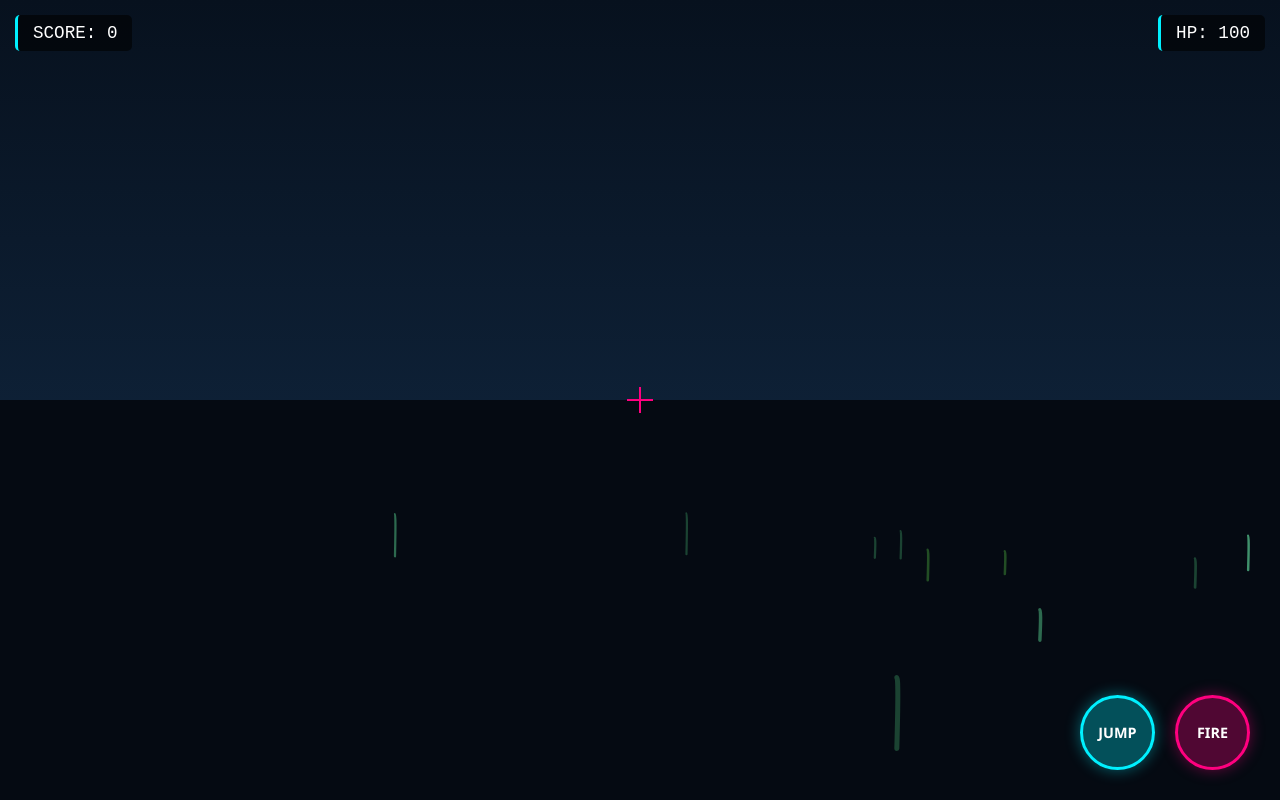
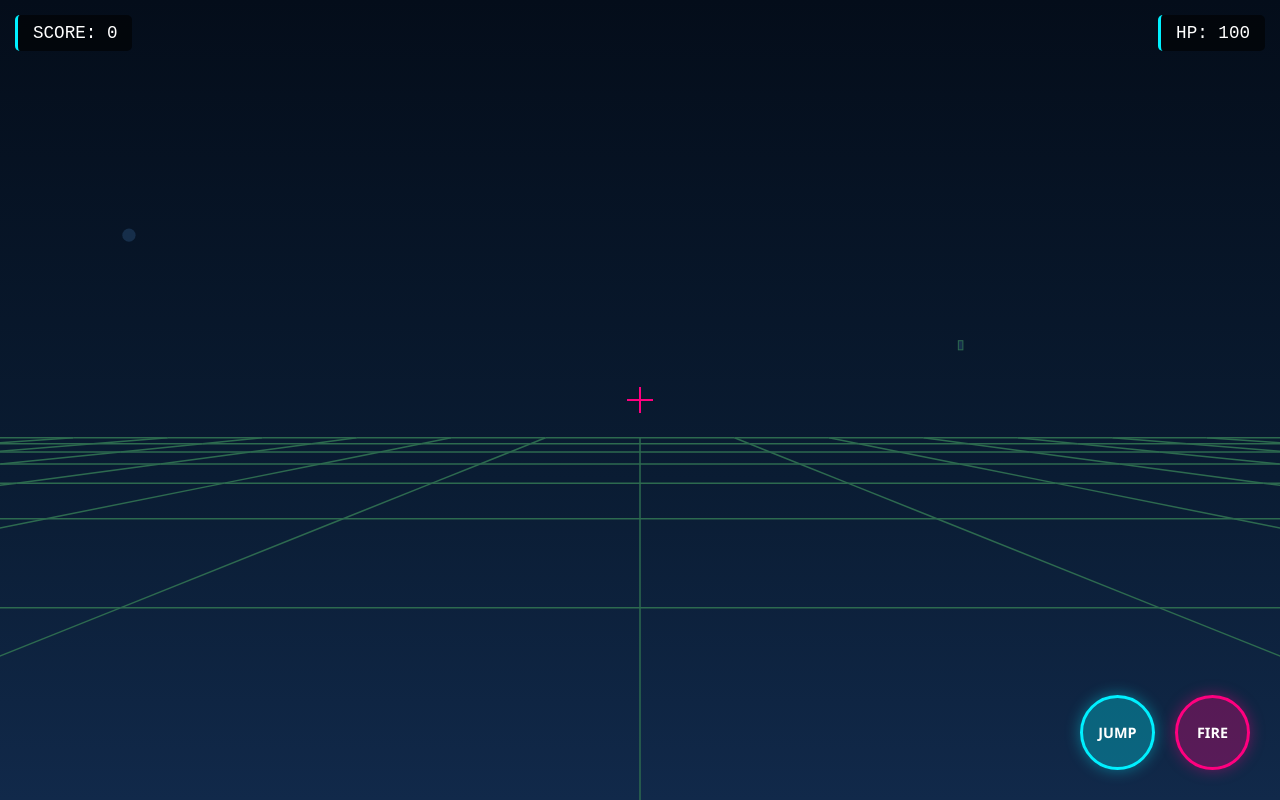
Before and after one commit to nafiulsafitawfiq-ship-it/game.ai, a plain HTML site: page index.html in a window 1280 px wide. Both pictures are taken after a click on the button "SINGLE PLAYER". Drawn offline with Linux system fonts and the light colour scheme.

Commit message:
Update index.html

```diff
--- a/index.html
+++ b/index.html
@@ -3,7 +3,7 @@
 <head>
     <meta charset="UTF-8">
     <meta name="viewport" content="width=device-width, initial-scale=1.0, maximum-scale=1.0, user-scalable=no">
-    <title>AI Game Hub - Optimized Small Island</title>
+    <title>AI Game Hub - Fixed Perspective Edition</title>
     <style>
         :root {
             --neon-blue: #00f0ff;
@@ -27,7 +27,7 @@
             font-family: 'Segoe UI', Roboto, Helvetica, Arial, sans-serif;
         }
 
-        /* --- MENU STYLE --- */
+        /* --- NAVIGATION MENU INTERFACE --- */
         #menu-container {
             position: absolute;
             width: 100%;
@@ -108,7 +108,7 @@
             box-shadow: 0 0 25px var(--neon-blue);
         }
 
-        /* --- GAME SCREEN --- */
+        /* --- GAME MECHANICS AND INTERFACE LAYER --- */
         #game-container {
             position: relative;
             width: 100%;
@@ -165,7 +165,7 @@
         #crosshair::before { top: 4px; left: -8px; width: 26px; height: 2px; }
         #crosshair::after { top: -8px; left: 4px; width: 2px; height: 26px; }
 
-        /* Controls */
+        /* Multiplatform Input Zones */
         .touch-zone {
             position: absolute;
             bottom: 0;
@@ -203,6 +203,7 @@
             box-shadow: 0 0 10px var(--neon-blue);
         }
 
+        /* Fixed Button Wrapper Zone */
         #action-container {
             position: absolute;
             bottom: 30px;
@@ -255,13 +256,13 @@
         #fallback-canvas {
             width: 100%;
             height: 100%;
-            background-color: #060b11;
+            background-color: #0a141d;
         }
     </style>
 </head>
 <body>
 
-    <!-- MAIN MENU -->
+    <!-- MAIN INTERFACE MENU -->
     <div id="menu-container">
         <div class="menu-content">
             <h1>AI GAME HUB</h1>
@@ -280,6 +281,7 @@
 
         <div id="joystick-base"><div id="joystick-stick"></div></div>
 
+        <!-- Action Control Elements -->
         <div id="action-container">
             <div id="jump-btn" class="game-btn">JUMP</div>
             <div id="shoot-btn" class="game-btn">FIRE</div>
@@ -296,17 +298,16 @@
 
     <script>
         let score = 0, health = 100;
-        let targets = [], bullets = [], pillars = [], grassBlades = [];
+        let targets = [], bullets = [], pillars = [];
 
-        // --- DECREASED ISLAND AREA RADIUS ---
-        const ISLAND_RADIUS = 12; // Tight small island field boundary constraints
-
-        let pX = 0, pY = 1.2, pZ = 5;
+        // Character Position & Jump Variables
+        let pX = 0, pY = 1.2, pZ = 8;
         let velocityY = 0;
         const GRAVITY = -0.015;
         const JUMP_FORCE = 0.35;
         let isGrounded = true;
 
+        // View angles
         let rotY = 0, rotX = 0;
         const moveVector = { x: 0, y: 0 };
 
@@ -341,32 +342,16 @@
         window.addEventListener('resize', resizeCanvas);
 
         function initEngine() {
-            // --- REDUCED GRASS BLADES FOR LAG-FREE MOBILE RENDERING ---
-            for (let i = 0; i < 150; i++) {
-                let greenVariations = ['#224d24', '#2d6a4f', '#40916c', '#1b4332'];
-                // Spawns only within the compressed island boundaries
-                let angle = Math.random() * Math.PI * 2;
-                let radius = Math.random() * (ISLAND_RADIUS - 1);
-                grassBlades.push({
-                    x: Math.cos(angle) * radius,
-                    z: Math.sin(angle) * radius,
-                    height: 0.15 + Math.random() * 0.2,
-                    color: greenVariations[Math.floor(Math.random() * greenVariations.length)]
+            // Generate Pillars
+            for (let i = 0; i < 15; i++) {
+                pillars.push({
+                    x: (Math.random() - 0.5) * 60,
+                    z: (Math.random() - 0.5) * 60,
+                    size: 3 + Math.random() * 3
                 });
             }
-
-            // Compacted map obstacle structures count
-            for (let i = 0; i < 5; i++) {
-                let angle = Math.random() * Math.PI * 2;
-                let radius = 3 + Math.random() * (ISLAND_RADIUS - 5);
-                pillars.push({
-                    x: Math.cos(angle) * radius,
-                    z: Math.sin(angle) * radius,
-                    size: 2 + Math.random() * 2
-                });
-            }
-
-            for (let i = 0; i < 4; i++) spawnTarget();
+            // Spawn Enemy Targets
+            for (let i = 0; i < 5; i++) spawnTarget();
             setupControls();
             requestAnimationFrame(renderLoop);
         }
@@ -427,9 +412,9 @@
             rightZone.addEventListener('touchmove', (e) => {
                 for(let t of e.changedTouches) {
                     if(t.identifier === rightTouchId) {
-                        rotY -= (t.clientX - lastX) * 0.006; // Snappier touch response look controls
-                        rotX += (t.clientY - lastY) * 0.006;
-                        rotX = Math.max(-Math.PI/3.5, Math.min(Math.PI/3.5, rotX));
+                        rotY -= (t.clientX - lastX) * 0.005;
+                        rotX += (t.clientY - lastY) * 0.005; // CORRECTED LOOK PERSPECTIVE
+                        rotX = Math.max(-Math.PI/3, Math.min(Math.PI/3, rotX));
                         lastX = t.clientX; lastY = t.clientY;
                     }
                 }
@@ -438,11 +423,14 @@
                 for(let t of e.changedTouches) { if(t.identifier === rightTouchId) rightTouchId = null; }
             });
 
+            // Action Callbacks (Ensures Fire button creates projectile and registers damage)
             shootBtn.addEventListener('touchstart', (e) => { e.preventDefault(); fireBullet(); });
             shootBtn.addEventListener('mousedown', (e) => { e.preventDefault(); fireBullet(); });
+
             jumpBtn.addEventListener('touchstart', (e) => { e.preventDefault(); jumpAction(); });
             jumpBtn.addEventListener('mousedown', (e) => { e.preventDefault(); jumpAction(); });
 
+            // Keyboard mappings
             window.addEventListener('keydown', (e) => {
                 if(e.code === 'KeyW' || e.code === 'ArrowUp') moveVector.y = 1;
                 if(e.code === 'KeyS' || e.code === 'ArrowDown') moveVector.y = -1;
@@ -454,190 +442,152 @@
                 if(['KeyW','KeyS','ArrowUp','ArrowDown'].includes(e.code)) moveVector.y = 0;
                 if(['KeyA','KeyD','ArrowLeft','ArrowRight'].includes(e.code)) moveVector.x = 0;
             });
+
+            let mDown = false;
+            window.addEventListener('mousedown', (e) => { if(e.target.className === 'touch-zone') mDown = true; });
+            window.addEventListener('mouseup', () => mDown = false);
+            window.addEventListener('mousemove', (e) => {
+                if(!mDown) return;
+                rotY -= e.movementX * 0.004;
+                rotX += e.movementY * 0.004;
+                rotX = Math.max(-Math.PI/3, Math.min(Math.PI/3, rotX));
+            });
         }
 
         function spawnTarget() {
-            let angle = Math.random() * Math.PI * 2;
-            let radius = Math.random() * (ISLAND_RADIUS - 2);
             targets.push({
-                x: Math.cos(angle) * radius,
-                y: 1.0 + Math.random() * 1.5,
-                z: Math.sin(angle) * radius,
+                x: (Math.random() - 0.5) * 30,
+                y: 1.0 + Math.random() * 2,
+                z: (Math.random() - 0.5) * 30,
                 dx: (Math.random() - 0.5) * 0.04,
                 dz: (Math.random() - 0.5) * 0.04
             });
         }
 
         function fireBullet() {
+            // Precise forward heading projection vector
             let cosX = Math.cos(rotX), sinX = Math.sin(rotX);
             let cosY = Math.cos(rotY), sinY = Math.sin(rotY);
             bullets.push({
-                x: pX, y: pY - 0.1, z: pZ,
+                x: pX,
+                y: pY - 0.1, // Spawns directly below crosshair sightline
+                z: pZ,
                 vx: -sinY * cosX * 0.6,
-                vy: -sinX * 0.6,
+                vy: -sinX * 0.6, // Inverted vertical vector component
                 vz: -cosY * cosX * 0.6,
-                life: 45 // Shorter life for smaller area boundary limits
+                life: 60 // Bullet frames limit
             });
         }
 
         function project(x, y, z) {
+            // FIX: Rebuilt view space matrix transformation to correct upside down ground tracking
             let cx = x - pX, cy = y - pY, cz = z - pZ;
+
             let cosY = Math.cos(-rotY), sinY = Math.sin(-rotY);
             let rx = cx * cosY - cz * sinY;
             let rz = cx * sinY + cz * cosY;
 
             let cosX = Math.cos(-rotX), sinX = Math.sin(-rotX);
-            let ry = cy * cosX + rz * sinX;
+            let ry = cy * cosX + rz * sinX; // Corrected sign for looking orientation
             let fz = -cy * sinX + rz * cosX;
 
-            if (fz <= 0.1) return null;
+            if (fz <= 0.1) return null; // Filter items behind the vision field
 
             let w = canvas.width, h = canvas.height;
-            let scale = h / (2 * Math.tan(Math.PI / 6));
+            let scale = h / (2 * Math.tan(Math.PI / 6)); // Projection focal scalar
             return {
                 x: (rx * scale) / fz + w / 2,
-                y: -(ry * scale) / fz + h / 2,
+                y: -(ry * scale) / fz + h / 2, // Flipped screen Y coordinate axis transformation
                 depth: fz
             };
         }
 
         function renderLoop() {
+            // Physics ticks update
             velocityY += GRAVITY;
             pY += velocityY;
             if (pY <= 1.2) { pY = 1.2; velocityY = 0; isGrounded = true; }
 
             let cosY = Math.cos(rotY), sinY = Math.sin(rotY);
-            pX += (-moveVector.x * cosY + moveVector.y * sinY) * 0.09;
-            pZ += (-moveVector.x * sinY - moveVector.y * cosY) * 0.09;
+            pX += (-moveVector.x * cosY + moveVector.y * sinY) * 0.1;
+            pZ += (-moveVector.x * sinY - moveVector.y * cosY) * 0.1;
 
-            // --- RESTRAIN CHARACTER MOVEMENT WITHIN SMALL ISLAND RADIAL RANGE ---
-            let playerDistFromCenter = Math.sqrt(pX*pX + pZ*pZ);
-            if (playerDistFromCenter > ISLAND_RADIUS) {
-                pX = (pX / playerDistFromCenter) * ISLAND_RADIUS;
-                pZ = (pZ / playerDistFromCenter) * ISLAND_RADIUS;
-            }
+            // Constrain arena borders
+            pX = Math.max(-28, Math.min(28, pX));
+            pZ = Math.max(-28, Math.min(28, pZ));
 
-            // Sky render gradient background
+            // Render deep neon sky box background
             let sky = ctx.createLinearGradient(0, 0, 0, canvas.height);
-            sky.addColorStop(0, '#07111e'); sky.addColorStop(0.6, '#0f233a'); sky.addColorStop(1, '#193554');
+            sky.addColorStop(0, '#040d1a'); sky.addColorStop(0.6, '#0a1c33'); sky.addColorStop(1, '#11294a');
             ctx.fillStyle = sky; ctx.fillRect(0, 0, canvas.width, canvas.height);
 
-            // Celestial Sun element
-            let sun = project(3, 15, -25);
+            // Render projected celestial light sun object
+            let sun = project(5, 18, -40);
             if(sun) {
-                ctx.beginPath(); ctx.arc(sun.x, sun.y, 350/sun.depth, 0, Math.PI*2);
-                ctx.fillStyle = '#fffae6'; ctx.shadowBlur = 25; ctx.shadowColor = '#ff9900';
+                ctx.beginPath(); ctx.arc(sun.x, sun.y, 400/sun.depth, 0, Math.PI*2);
+                ctx.fillStyle = '#fffae6'; ctx.shadowBlur = 35; ctx.shadowColor = '#ffaa00';
                 ctx.fill(); ctx.shadowBlur = 0;
             }
 
-            // --- DRAW GREEN TERRAIN CIRCLING THE ISLAND BASELINE ---
-            // Draw dark backdrop sea below horizon, island disk shape surface drawn explicitly
-            ctx.fillStyle = '#050a12';
-            ctx.fillRect(0, canvas.height/2, canvas.width, canvas.height/2);
-
-            // Dynamic grass processing and back-to-front rendering order depth stack sorting
-            let renderedIslandElements = [];
-
-            // Add the solid Island disk plate container base for projection drawing mapping
-            // Simulates an organic green ground floor ring profile element matrix
-            for(let d = 0; d < 360; d += 8) {
-                let rad1 = (d * Math.PI) / 180;
-                let rad2 = ((d + 9) * Math.PI) / 180;
-                let edge1 = project(Math.cos(rad1) * ISLAND_RADIUS, 0, Math.sin(rad1) * ISLAND_RADIUS);
-                let edge2 = project(Math.cos(rad2) * ISLAND_RADIUS, 0, Math.sin(rad2) * ISLAND_RADIUS);
-                let centerPt = project(0, 0, 0);
-
-                if(edge1 && edge2 && centerPt) {
-                    renderedIslandElements.push({
-                        type: 'terrain_chunk',
-                        p1: centerPt, p2: edge1, p3: edge2,
-                        depth: (centerPt.depth + edge1.depth + edge2.depth) / 3
-                    });
+            // --- GREEN GRASS SURFACE RENDER ENGINE ---
+            ctx.strokeStyle = '#2d6a4f'; ctx.lineWidth = 1.5;
+            for(let g = -30; g <= 30; g += 3) {
+                for(let k = -30; k < 30; k += 3) {
+                    let p1 = project(g, 0, k), p2 = project(g, 0, k+3);
+                    if(p1 && p2) { ctx.beginPath(); ctx.moveTo(p1.x, p1.y); ctx.lineTo(p2.x, p2.y); ctx.stroke(); }
+                    let p3 = project(k, 0, g), p4 = project(k+3, 0, g);
+                    if(p3 && p4) { ctx.beginPath(); ctx.moveTo(p3.x, p3.y); ctx.lineTo(p4.x, p4.y); ctx.stroke(); }
                 }
             }
 
-            // Add blades of grass configuration maps into sorting list tracking
-            grassBlades.forEach(g => {
-                let ptBase = project(g.x, 0, g.z);
-                let ptTop = project(g.x, g.height, g.z);
-                // CULLING OPTIMIZATION: Discard grass elements that fall outside the screen viewing limits completely
-                if (ptBase && ptTop && ptBase.x >= 0 && ptBase.x <= canvas.width) {
-                    renderedIslandElements.push({
-                        type: 'grass', base: ptBase, top: ptTop, color: g.color, depth: ptBase.depth
-                    });
+            // Render map structures
+            pillars.forEach(p => {
+                let pt = project(p.x, p.size/2, p.z);
+                if(pt) {
+                    let s = (45 / pt.depth);
+                    ctx.fillStyle = '#162e4a'; ctx.strokeStyle = 'var(--neon-blue)'; ctx.lineWidth = 1;
+                    ctx.fillRect(pt.x - s, pt.y - s*2, s*2, s*4); ctx.strokeRect(pt.x - s, pt.y - s*2, s*2, s*4);
                 }
             });
 
-            // Obstacles processing insertion items
-            pillars.forEach(p => {
-                let pt = project(p.x, p.size/2, p.z);
-                if(pt) { renderedIslandElements.push({ type: 'pillar', pt: pt, size: p.size, depth: pt.depth }); }
-            });
-
-            // Sort everything back-to-front down the depth pipeline channel axis layers
-            renderedIslandElements.sort((a, b) => b.depth - a.depth);
-
-            // Execute draw allocations loop step over ordered layers array
-            renderedIslandElements.forEach(item => {
-                if (item.type === 'terrain_chunk') {
-                    ctx.beginPath(); ctx.moveTo(item.p1.x, item.p1.y);
-                    ctx.lineTo(item.p2.x, item.p2.y); ctx.lineTo(item.p3.x, item.p3.y);
-                    ctx.fillStyle = '#163522'; ctx.fill();
-                }
-                else if (item.type === 'grass') {
-                    let thickness = Math.max(1, 12 / item.depth);
-                    ctx.beginPath(); ctx.moveTo(item.base.x, item.base.y);
-                    ctx.quadraticCurveTo(item.base.x + (thickness * 0.4), item.top.y, item.top.x, item.top.y);
-                    ctx.strokeStyle = item.color; ctx.lineWidth = thickness; ctx.lineCap = 'round'; ctx.stroke();
-                }
-                else if (item.type === 'pillar') {
-                    let s = (40 / item.depth);
-                    ctx.fillStyle = '#112233'; ctx.strokeStyle = 'var(--neon-blue)'; ctx.lineWidth = 1;
-                    ctx.fillRect(item.pt.x - s, item.pt.y - s*2, s*2, s*4); ctx.strokeRect(item.pt.x - s, item.pt.y - s*2, s*2, s*4);
-                }
-            });
-
-            // Targets tracker management updates
+            // Update/Render Targets
             for(let i = targets.length - 1; i >= 0; i--) {
                 let t = targets[i];
                 t.x += t.dx; t.z += t.dz;
+                if(Math.abs(t.x) > 25) t.dx *= -1; if(Math.abs(t.z) > 25) t.dz *= -1;
 
-                // Bounce enemy off small island edges boundary perimeter tracking circle limits
-                let targetDistFromCenter = Math.sqrt(t.x*t.x + t.z*t.z);
-                if(targetDistFromCenter > (ISLAND_RADIUS - 1)) {
-                    t.dx *= -1; t.dz *= -1;
-                    t.x += t.dx; t.z += t.dz;
-                }
-
+                // Player proximity threat distance damage calculation
                 let playerDist = Math.sqrt((t.x-pX)**2 + (t.z-pZ)**2);
-                if(playerDist < 1.5) {
-                    health -= 0.5; healthBoard.innerText = "HP: " + Math.max(0, Math.floor(health));
+                if(playerDist < 1.8) {
+                    health -= 0.4; healthBoard.innerText = "HP: " + Math.max(0, Math.floor(health));
                     if(health <= 0) { alert("GAME OVER! Score: " + score); window.location.reload(); return; }
                 }
 
                 let pt = project(t.x, t.y, t.z);
                 if(pt) {
-                    let r = (25 / pt.depth);
+                    let r = (28 / pt.depth);
                     ctx.beginPath(); ctx.arc(pt.x, pt.y, Math.max(3, r), 0, Math.PI*2);
-                    ctx.fillStyle = 'var(--neon-pink)'; ctx.shadowBlur = 10; ctx.shadowColor = 'var(--neon-pink)';
+                    ctx.fillStyle = 'var(--neon-pink)'; ctx.shadowBlur = 15; ctx.shadowColor = 'var(--neon-pink)';
                     ctx.fill(); ctx.shadowBlur = 0;
                 }
             }
 
-            // Lasers flight trajectories tracking processing
+            // Update/Render Flying Laser Projectiles and Collision Tracking
             for(let i = bullets.length - 1; i >= 0; i--) {
                 let b = bullets[i];
                 b.x += b.vx; b.y += b.vy; b.z += b.vz;
                 b.life--;
 
-                if(b.life <= 0 || b.y < 0) { bullets.splice(i, 1); continue; }
+                // Boundaries clearance removal check
+                if(b.life <= 0 || Math.abs(b.x) > 40 || Math.abs(b.z) > 40 || b.y < 0) { bullets.splice(i, 1); continue; }
 
                 let hitRegistered = false;
                 for(let j = targets.length - 1; j >= 0; j--) {
                     let t = targets[j];
+                    // Precise 3D distance radius check calculation
                     let bulletRadiusHit = Math.sqrt((b.x-t.x)**2 + (b.y-t.y)**2 + (b.z-t.z)**2);
 
-                    if(bulletRadiusHit < 1.4) {
+                    if(bulletRadiusHit < 1.6) { // Damage registers and hits target
                         targets.splice(j, 1); bullets.splice(i, 1); hitRegistered = true;
                         score += 10; scoreBoard.innerText = "SCORE: " + score;
                         spawnTarget(); break;
@@ -645,10 +595,12 @@
                 }
                 if(hitRegistered) continue;
 
+                // Project visual laser element onto screen space coordinates
                 let pt = project(b.x, b.y, b.z);
                 if(pt) {
-                    ctx.beginPath(); ctx.arc(pt.x, pt.y, Math.max(1.5, 5 / pt.depth), 0, Math.PI*2);
-                    ctx.fillStyle = 'var(--neon-blue)'; ctx.fill();
+                    ctx.beginPath(); ctx.arc(pt.x, pt.y, Math.max(2, 6 / pt.depth), 0, Math.PI*2);
+                    ctx.fillStyle = 'var(--neon-blue)'; ctx.shadowBlur = 10; ctx.shadowColor = 'var(--neon-blue)';
+                    ctx.fill(); ctx.shadowBlur = 0;
                 }
             }
 
```
